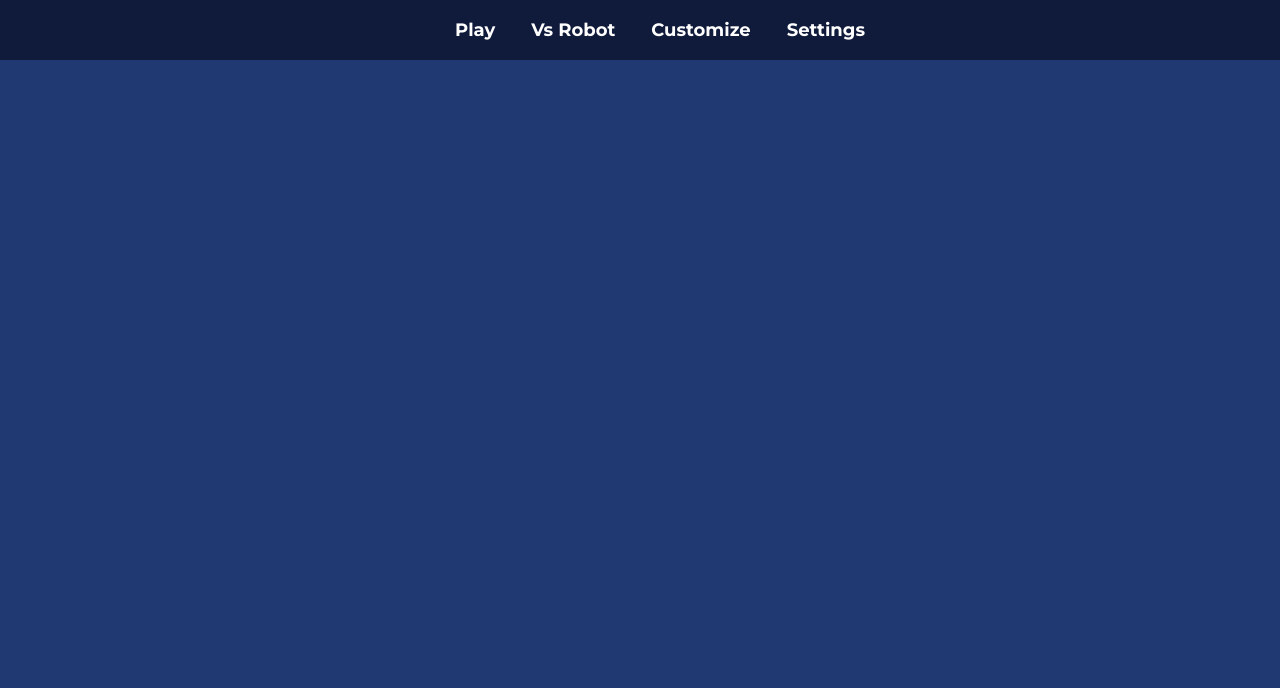
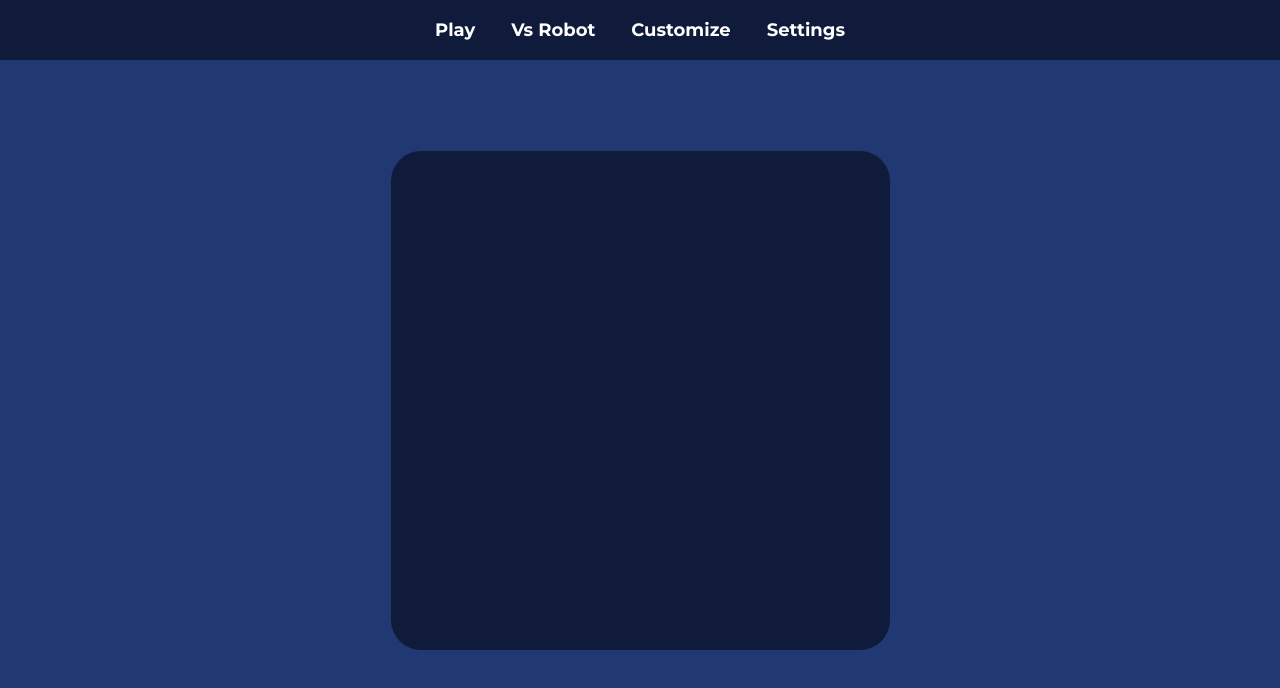
Before and after one commit to 2pa4ul2/Connect4.github.io, a plain HTML site: page index.html in a window 1280 px wide. Drawn offline with Linux system fonts and the light colour scheme.

Commit message:
added a box

```diff
--- a/index.html
+++ b/index.html
@@ -20,7 +20,11 @@
             </ul>
         </nav>
     </header>
-    <main></main>
+    <main>
+        <div class = "boxcontainer">
+            <div class = "bgbox"></div>
+        </div>
+    </main>
     <footer></footer>
 </body>
 </html>
--- a/style.css
+++ b/style.css
@@ -42,8 +42,27 @@ ul{
     gap:2em;
     list-style-type: none;
     font-size: 18px;
+    padding: 0;
 }
 
 li{
     font-weight: 600;
 }
+
+main{
+    height: 100vh;
+}
+
+.bgbox{
+    background: var(--bg-main);
+    height: 499px;
+    width: 499px;
+    border-radius: 30px;
+}
+
+.boxcontainer{
+    height: 100vh;
+    display: flex;
+    justify-content: center ;
+    align-items: center;
+}
```
